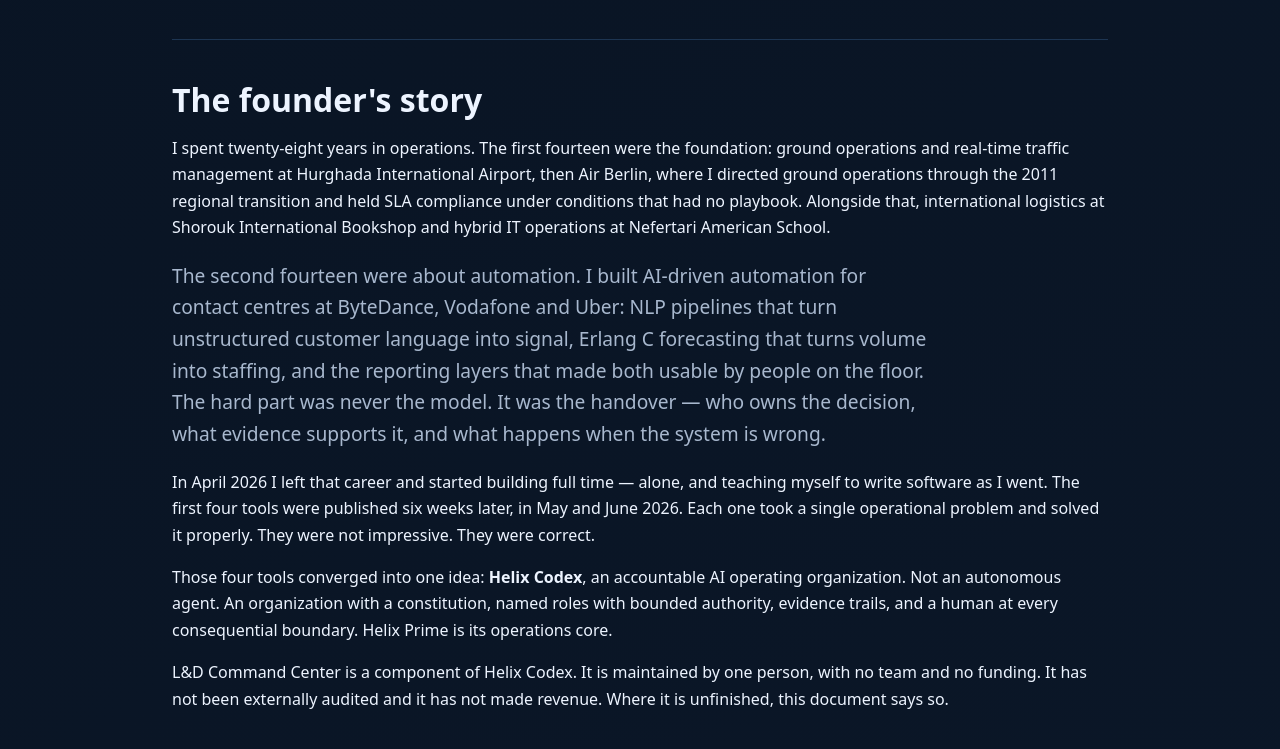
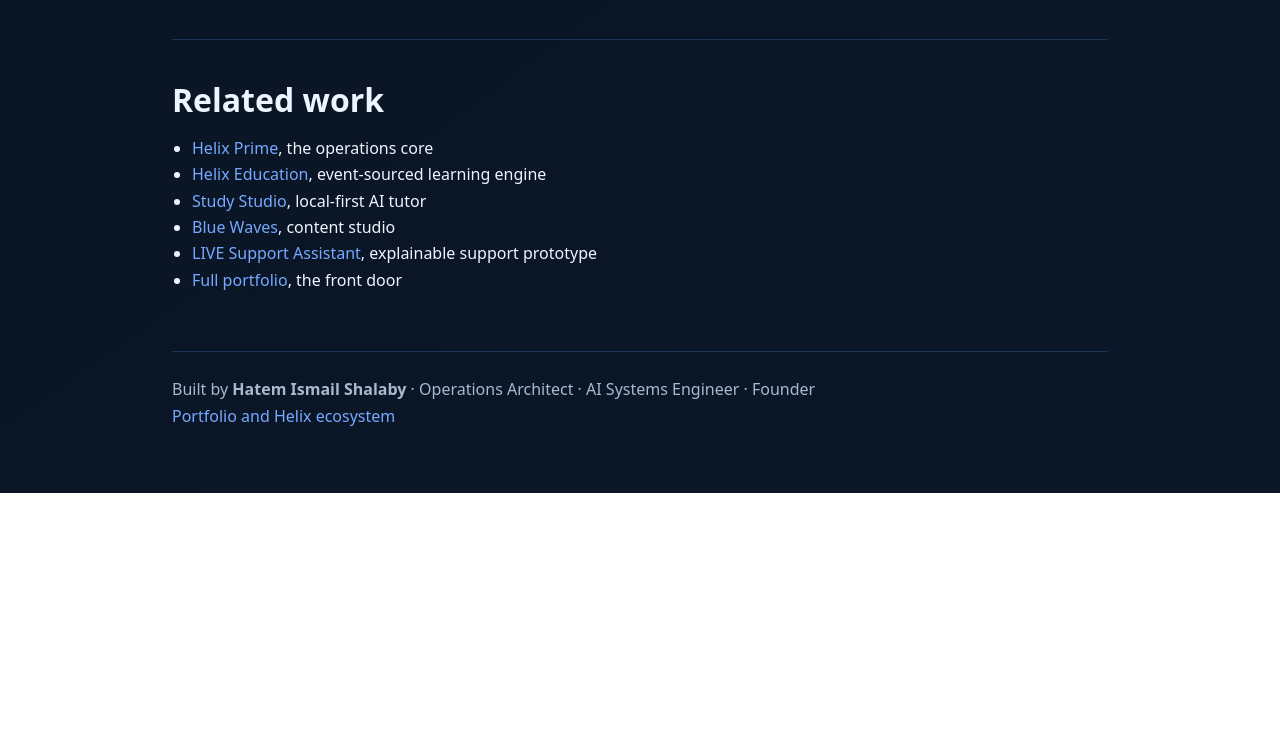
Before and after one commit to Hatemshalaby15071979/L-D-Command-Center, a plain HTML site: page index.html in a window 1280 px wide. Shown: the part 3271-4020 px from the top of the page. After the commit the page ends 3764 px from the top, so only its background shows below. Drawn offline with Linux system fonts and the light colour scheme.

Commit message:
docs: move the founder narrative; fix a vulnerable dependency
The founder narrative was repeated in every repository. That reads as
self-promotion and buries what a visitor actually came for: what the project is,
what state it is in, and how to run it.

It now lives in one place — the portfolio repository — and every other repository
points to it in a single related-work line. A developer who tells his life story in
every project README is telling it for himself, not for the reader.

Also removed: narration about this repository's own visibility and its history, and
an internal note reconciling two documents' test counts. Those belong in the
governance ledgers and the audit report, not in a reader's document.

Dependencies: bump `requests` 2.32.5 -> 2.33.0. 2.32.5 carried PYSEC-2026-2275.
Re-audited afterwards with pip-audit: no known vulnerabilities.

```diff
--- a/index.html
+++ b/index.html
@@ -46,12 +46,7 @@
 
 <section><h2>Honest boundary</h2><p class="lead">L&D Command Center does not replace a corporate learning and development platform, and it is not a production deployment. The Language Lab, Career, and Playground sections are unfrozen and still changing. The E2E smoke report records one pass, not a continuous suite. There is no external audit of the endpoint handling and no certified data isolation.</p><p>This is not a production deployment claim. There is no external audit, no certified data isolation, and no signed security review. No revenue has been realised.</p></section>
 
-<section><h2>The founder's story</h2>
-<p>I spent twenty-eight years in operations. The first fourteen were the foundation: ground operations and real-time traffic management at Hurghada International Airport, then Air Berlin, where I directed ground operations through the 2011 regional transition and held SLA compliance under conditions that had no playbook. Alongside that, international logistics at Shorouk International Bookshop and hybrid IT operations at Nefertari American School.</p><p class="lead">The second fourteen were about automation. I built AI-driven automation for contact centres at ByteDance, Vodafone and Uber: NLP pipelines that turn unstructured customer language into signal, Erlang C forecasting that turns volume into staffing, and the reporting layers that made both usable by people on the floor. The hard part was never the model. It was the handover — who owns the decision, what evidence supports it, and what happens when the system is wrong.</p>
-<p>In April 2026 I left that career and started building full time — alone, and teaching myself to write software as I went. The first four tools were published six weeks later, in May and June 2026. Each one took a single operational problem and solved it properly. They were not impressive. They were correct.</p>
-<p>Those four tools converged into one idea: <strong>Helix Codex</strong>, an accountable AI operating organization. Not an autonomous agent. An organization with a constitution, named roles with bounded authority, evidence trails, and a human at every consequential boundary. Helix Prime is its operations core.</p>
-<p>L&D Command Center is a component of Helix Codex. It is maintained by one person, with no team and no funding. It has not been externally audited and it has not made revenue. Where it is unfinished, this document says so.</p>
-</section>
+
 
 <section><h2>Related work</h2><ul>
 <li><a href="https://github.com/HatemIsmailShalaby1979/Helix-Prime">Helix Prime</a>, the operations core</li>
```
Also changed, not shown: requirements.txt, 1 other file.
